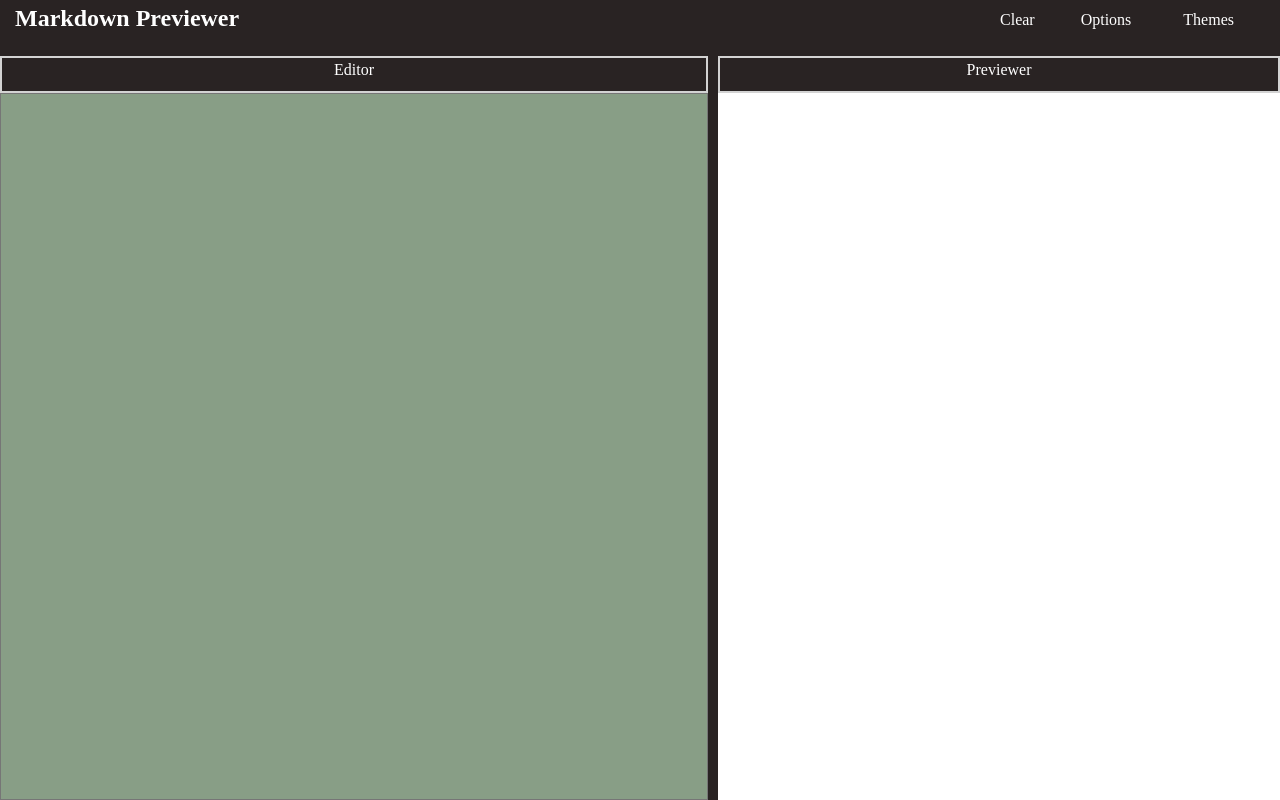
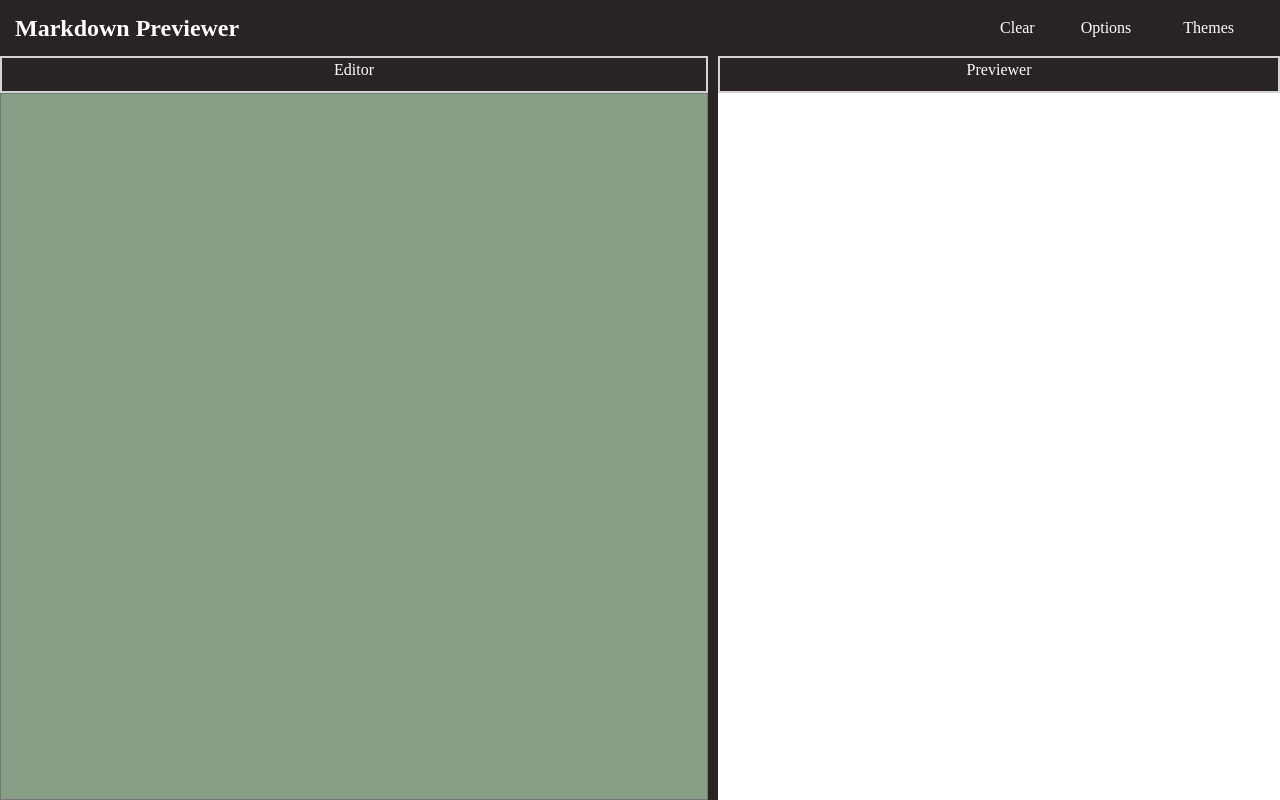
Before and after one commit to kyleyasumiishi/markdown, a React (Create React App) app: page / in a window 1280 px wide. Built offline with nearby package versions, Linux system fonts and the light colour scheme.

Commit message:
Vertically centered heading elements with CSS Flexbox

```diff
--- a/package.json
+++ b/package.json
@@ -1,6 +1,7 @@
 {
   "name": "markdown",
   "version": "0.1.0",
+  "homepage": "https://kyleyasumiishi.github.io/markdown",
   "private": true,
   "dependencies": {
     "marked": "^0.4.0",
@@ -14,7 +15,8 @@
     "start": "react-scripts start",
     "build": "react-scripts build",
     "test": "react-scripts test --env=jsdom",
-    "eject": "react-scripts eject"
+    "eject": "react-scripts eject",
+    "deploy": "npm run build&&gh-pages -d build"
   },
   "devDependencies": {
     "enzyme": "^3.3.0",
--- a/src/css/App.css
+++ b/src/css/App.css
@@ -35,6 +35,9 @@ body {
 .header-left,
 .header-right {
   margin: 0;
+  display: flex;
+  flex-direction: column;
+  justify-content: center;
 }
 
 .header-left h1 {
@@ -52,7 +55,6 @@ body {
   list-style-type: none;
   display: inline-block;
   margin-right: 40px;
-  padding-top: 10px;
 }
 
 /* Modified drop-down navbar code from W3Schools: https://www.w3schools.com/howto/tryit.asp?filename=tryhow_css_dropdown_navbar */
```
